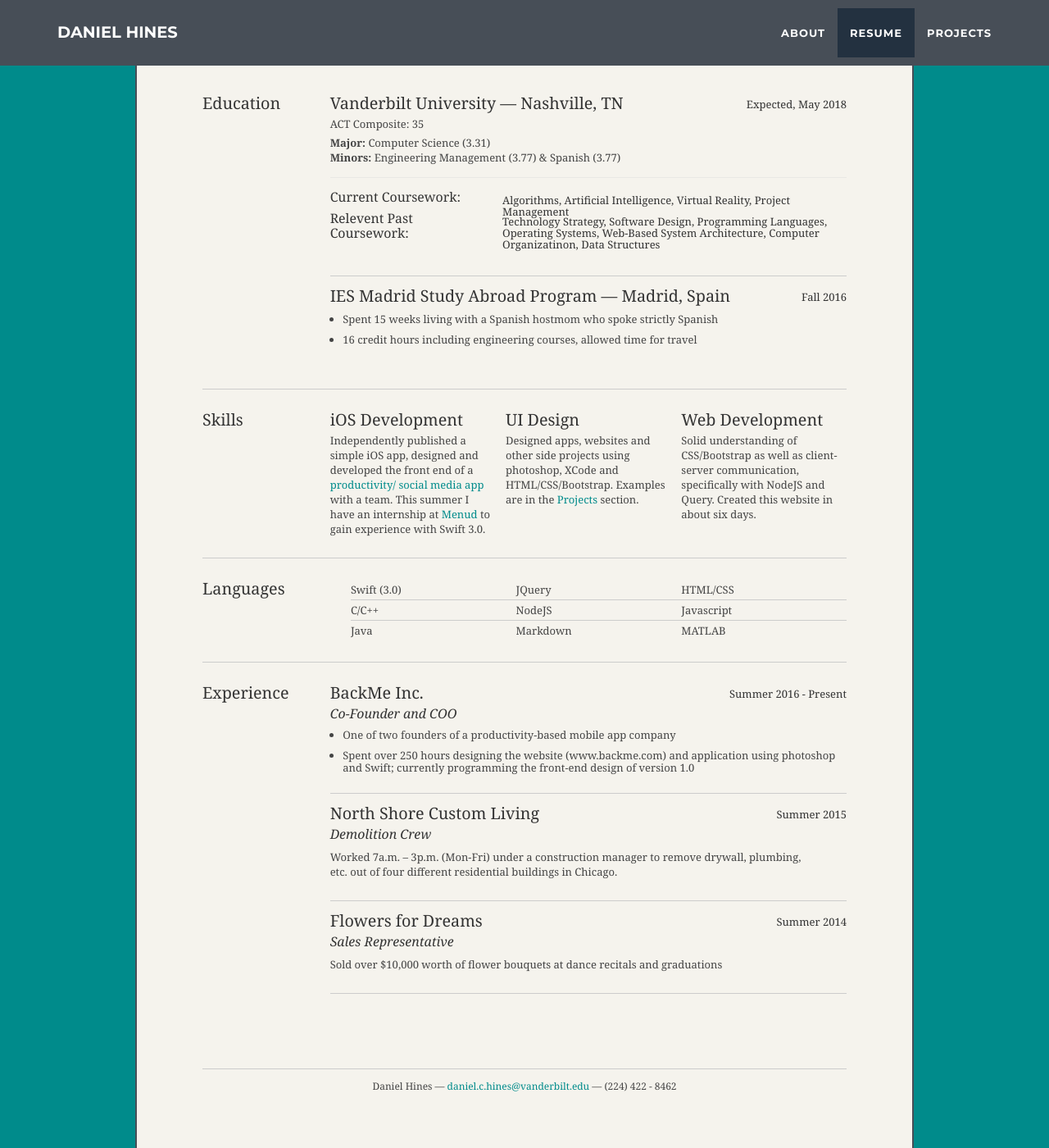
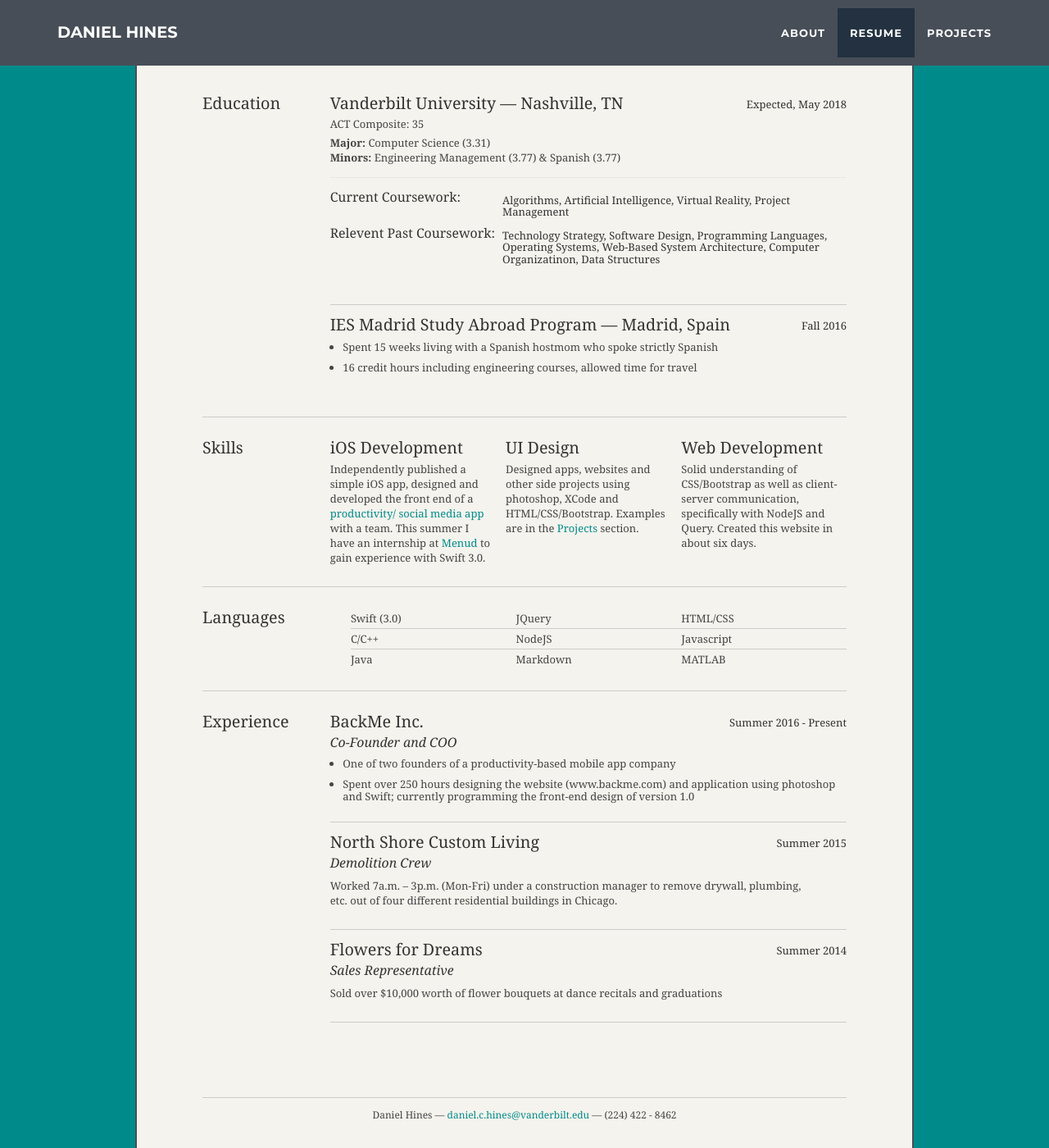
Before and after one commit to danielchines/danielchines.github.io, a Jekyll site: the page built from index.html, in a window 1280 px wide and 1400 px high, scrolled down 1787 px. Shown: the whole window at 82% size. Built offline with Jekyll 4.4.1, drawn with Linux system fonts in a browser that asks for light colours.

Commit message:
Update resume.css

```diff
--- a/_includes/css/resume.css
+++ b/_includes/css/resume.css
@@ -53,8 +53,8 @@ a#pdf:hover { background: #222; }
 #bd .education.last { border-bottom: none; margin-bottom: 2em; padding-bottom: 0px; }
 .education ul { margin-top: 0.75em; }
 .coursework { position: relative; margin-bottom: 1em; padding-bottom: 1em; }
-.coursework h3 { width: 190px; float: left; }
-.coursework h4 { position: absolute; top: 0.35em; right: 10px; width: 420px; }
+#education .coursework h3 { width: 190px; float: left; font-weight: bold; }
+.coursework h4 { position: absolute; top: 0.2em; right: 10px; width: 420px; }
 .coursework .last { padding-bottom: 4em; }
 
 /* //-- Experience/Jobs -- */
```
